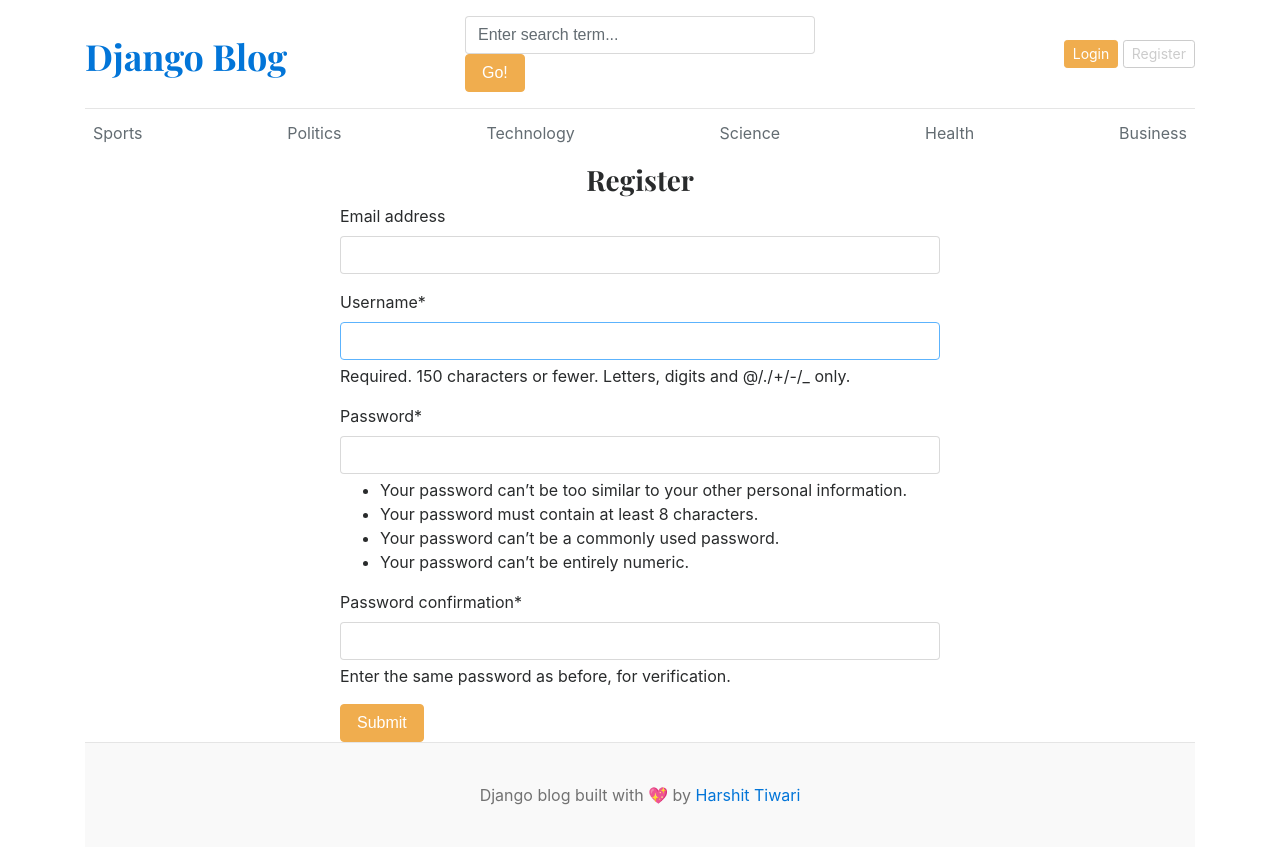
After one commit to Harshit-py13/blog-system, a Django app: page /register/ in a window 1280 px wide. The commit adds this page. Run offline with Django 5.2, Linux system fonts and the light colour scheme; data comes from the database, SQL or seed files in the repository; both versions use the stored data as it was after the commit; some libraries are stand-ins or nearby versions.

Commit message:
login and register

```diff
--- /dev/null
+++ b/blog_main/forms.py
@@ -0,0 +1,8 @@
+from django.contrib.auth.models import User
+from django.contrib.auth.forms import UserCreationForm
+
+
+class RegistrationForm(UserCreationForm):
+    class Meta:
+        model = User
+        fields = ('email', 'username', 'password1', 'password2')
--- a/blog_main/settings.py
+++ b/blog_main/settings.py
@@ -39,6 +39,8 @@ INSTALLED_APPS = [
     'django.contrib.staticfiles',
     'blogs',
     'abouts',
+    'crispy_forms',
+    'crispy_bootstrap5',
 ]
 
 MIDDLEWARE = [
@@ -126,3 +128,6 @@ STATICFILES_DIRS = [
 
 MEDIA_URL = '/media/'
 MEDIA_ROOT = BASE_DIR /'media'
+
+
+CRISPY_TEMPLATE_PACK = 'bootstrap5'
--- a/blog_main/urls.py
+++ b/blog_main/urls.py
@@ -26,6 +26,10 @@ urlpatterns = [
     path('admin/', admin.site.urls),
     path('', views.home, name='home'),
     path('category/', include('blogs.urls')),
-    path('<slug:slug>/', BlogsView.blogs, name='blogs'),
+    path('blogs/<slug:slug>/', BlogsView.blogs, name='blogs'),
     path('blogs/search/', BlogsView.search, name='search'),
+    path('register/', views.register, name='register'),
+    path('login/', views.login, name='login'),
+    path('logout/', views.logout, name='logout'),
+
 ] + static(settings.MEDIA_URL, document_root=settings.MEDIA_ROOT)
--- a/blog_main/views.py
+++ b/blog_main/views.py
@@ -1,6 +1,10 @@
-from django.shortcuts import render
+from django.shortcuts import redirect, render
 from abouts.models import About
+from blog_main.forms import RegistrationForm
 from blogs.models import Blog, Category
+from django.contrib.auth.forms import AuthenticationForm
+from django.contrib import auth
+
 
 def home(request):
     categories = Category.objects.all()
@@ -20,3 +24,43 @@ def home(request):
         'about' : about,
     }
     return render(request, 'home.html', context)
+
+
+def register(request):
+    if request.method == 'POST':
+        form = RegistrationForm(request.POST)
+        if form.is_valid():
+            form.save()
+            return redirect('register')
+    else:
+        form = RegistrationForm()
+
+    context = {
+        'form' : form,
+    }
+    return render(request, 'register.html', context)
+
+
+def login(request):
+    if request.method == 'POST':
+        form = AuthenticationForm(request, request.POST)
+        if form.is_valid():
+            username = form.cleaned_data['username']
+            password = form.cleaned_data['password']
+
+            user = auth.authenticate(username=username, password=password)
+            if user is not None:
+                auth.login(request, user)
+            return redirect('home')
+
+    form = AuthenticationForm()
+
+    context = {
+        'form' : form,
+    }
+    return render(request, 'login.html', context)
+
+
+def logout(request):
+    auth.logout(request)
+    return redirect('home')
--- a/templates/base.html
+++ b/templates/base.html
@@ -29,8 +29,14 @@
 
                 </div>
                 <div class="col-4 d-flex justify-content-end align-items-center">
-                    <a class="btn btn-sm btn-warning" href="#">Login</a> &nbsp;
-                    <a class="btn btn-sm btn-outline-secondary" href="#">Register</a>
+                    {% if not user.is_authenticated %}
+                    <a class="btn btn-sm btn-warning" href="{% url 'login' %}">Login</a> &nbsp;
+                    <a class="btn btn-sm btn-outline-secondary" href="{% url 'register' %}">Register</a>
+                    {% else %}
+                    <span>You are logged in a as {{ user }}</span>
+                    &emsp;
+                    <span><a href="{% url 'logout' %}">Logout</a></span>
+                    {% endif %}
                 </div>
             </div>
         </header>
--- /dev/null
+++ b/templates/register.html
@@ -0,0 +1,14 @@
+{% extends 'base.html' %}
+
+{% block content %}
+{% load crispy_forms_tags %}
+<h3 class="text-center">Register</h3>
+<form action="{% url 'register' %}" method="POST" style="width: 600px; margin: auto;">
+    {% csrf_token %}
+    {{ form | crispy}}
+
+    <button type="submit" class="btn btn-warning">Submit</button>
+</form>
+
+
+{% endblock %}
```
Also changed, not shown: templates/login.html (added, +15 -0 lines), db.sqlite3.
